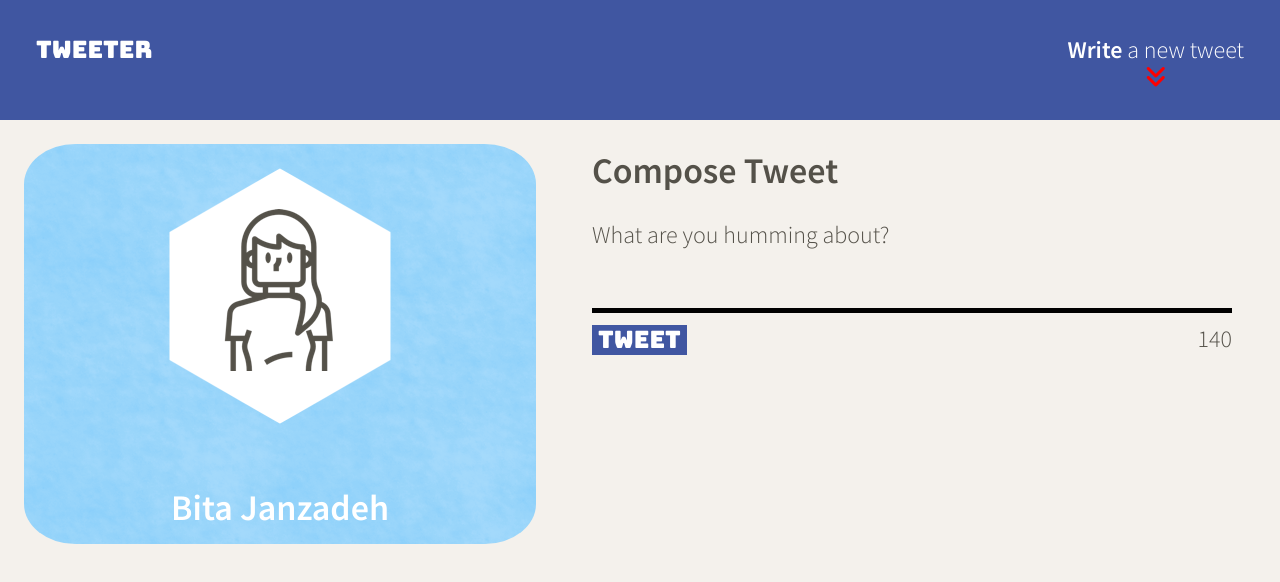
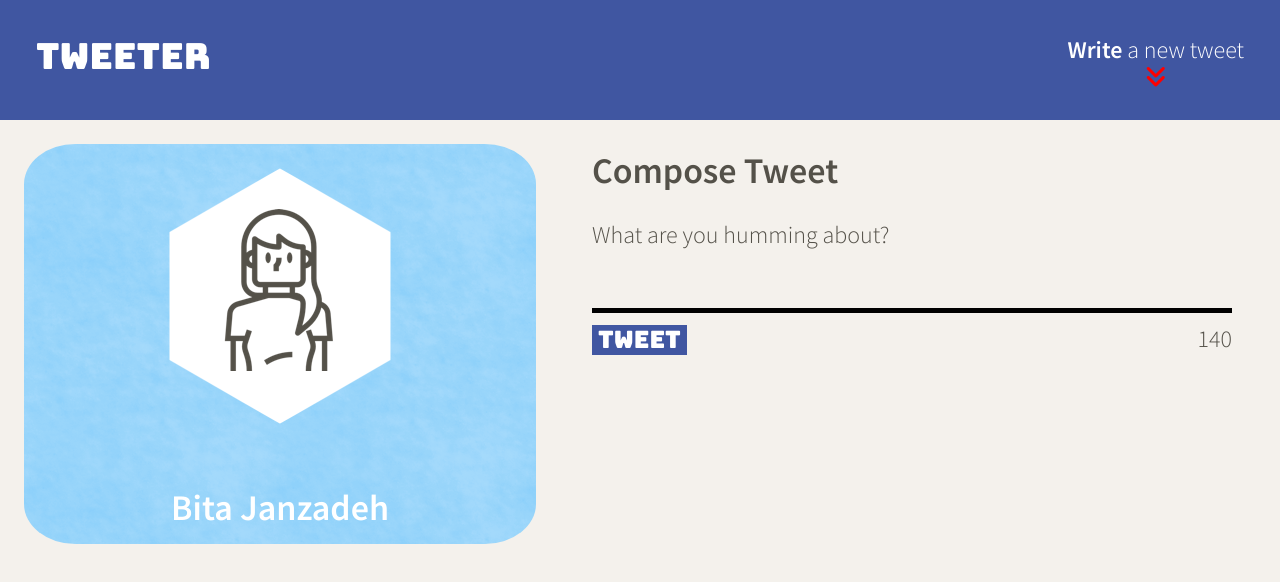
Before and after one commit to bitaj95/tweeter_app_2, a website: page public/index.html in a window 1280 px wide. Drawn offline with nearby package versions, Linux system fonts and the light colour scheme; no server answers.

Commit message:
increased font size of 'tweeter' in header

```diff
--- a/public/styles/nav.css
+++ b/public/styles/nav.css
@@ -1,6 +1,7 @@
 /* Navigation Bar Styling */
 .tweeter {
   font-family: 'Bungee', cursive, sans-serif;
+  font-size: 1.5em;
 }
 
 nav div {
```
